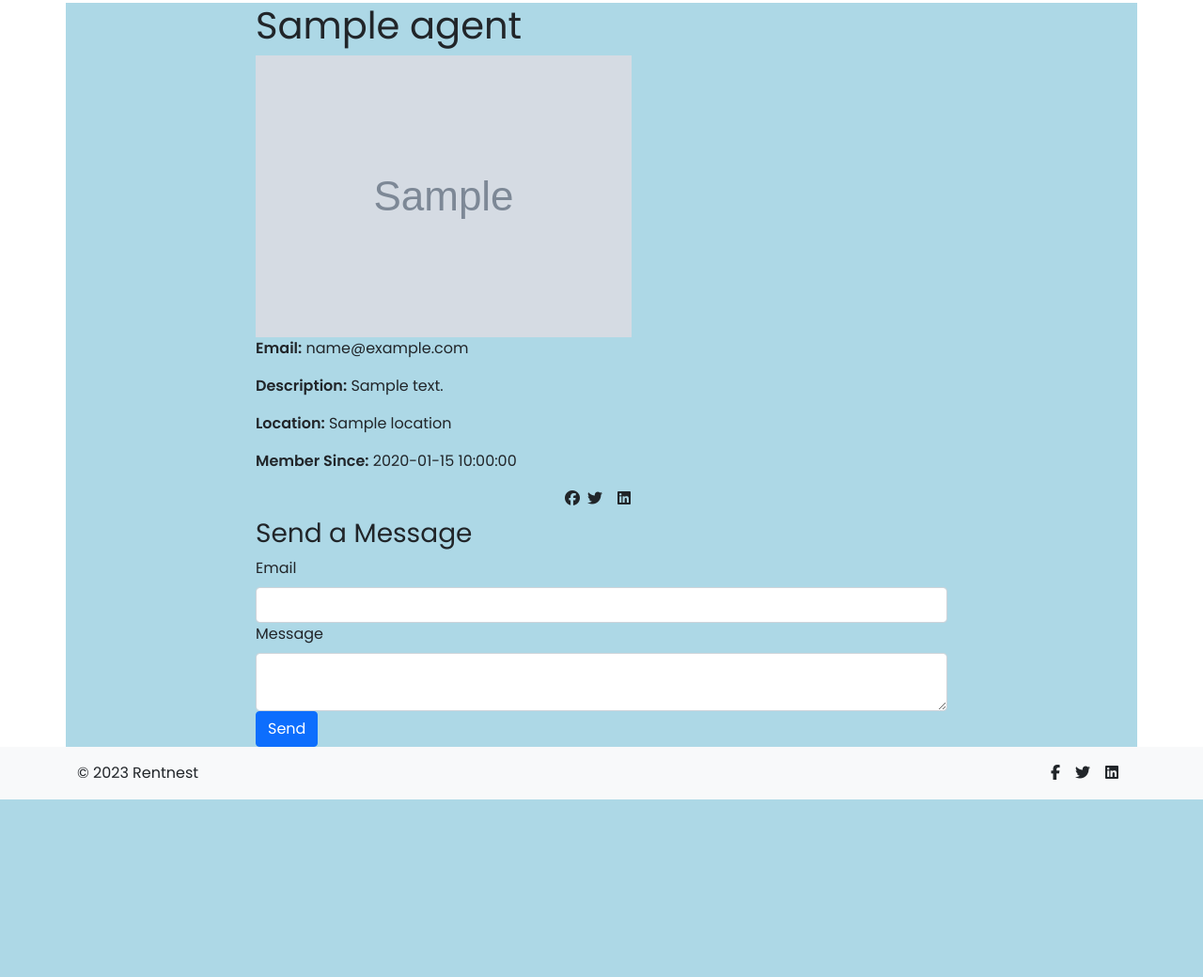
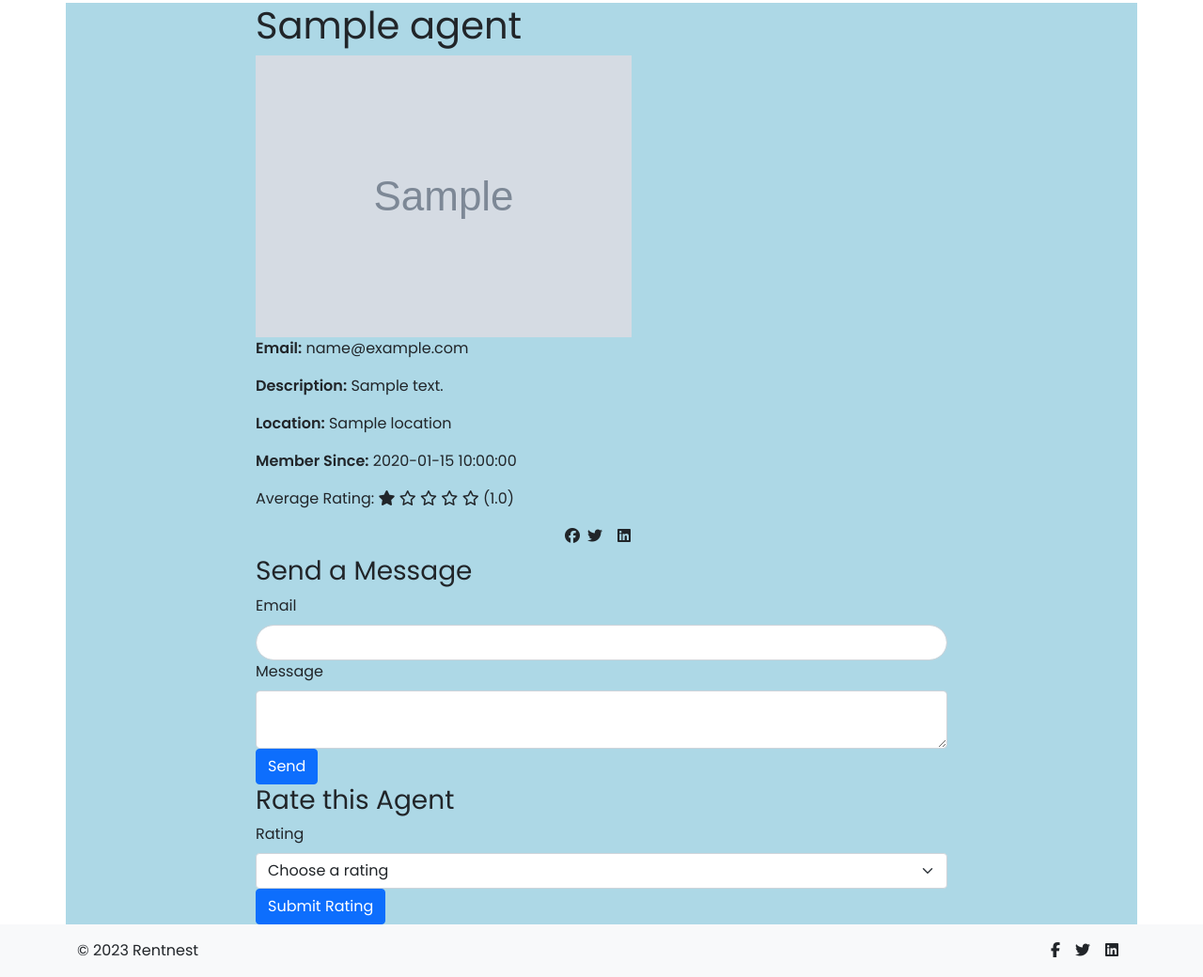
Before and after one commit to samlan24/online-directory, a Flask app: a page that uses app/main/templates/agent_details.html in a window 1280 px wide. Shown: the part 69-1109 px from the top of the page at 94% size. Before the commit the page ends 920 px from the top, so only its background shows below. Run offline with Flask 3, Linux system fonts and the light colour scheme; tables that the repository leaves empty hold one stand-in row (values such as "Sample post"); grey boxes marked "Sample" are stand-in pictures; some libraries are stand-ins or nearby versions.

Commit message:
adding rating feature

```diff
--- a/app/main/routes.py
+++ b/app/main/routes.py
@@ -1,6 +1,6 @@
 import os
 from flask import Blueprint, current_app, render_template, abort, flash, request, redirect, url_for
-from app.models import Agent, Location, Message
+from app.models import Agent, Location, Message, Rating
 from werkzeug.utils import secure_filename
 from app.auth.forms import EditProfileForm, DeleteProfileForm, MessageForm, DeleteMessageForm
 from flask_login import current_user, login_required, logout_user
@@ -59,6 +59,7 @@ def agent(name):
     user = Agent.query.filter_by(name=name).first()
     if user is None:
         abort(404)
+    avg_rating = user.average_rating()
     form = MessageForm()
     if form.validate_on_submit():
         message = Message(
@@ -70,7 +71,7 @@ def agent(name):
         db.session.commit()
         flash('Your message has been sent successfully!', 'success')
         return redirect(url_for('main.public_agent_profile', name=user.name))
-    return render_template('agent_details.html', user=user, form=form)
+    return render_template('agent_details.html', user=user, form=form, avg_rating=avg_rating)
 
 
 # agent details route
@@ -106,6 +107,19 @@ def delete_message(message_id):
     flash('Message deleted successfully.', 'success')
     return redirect(url_for('main.agent_messages', name=agent.name))
 
+# route to handle rating submission
+@main.route('/rate_agent/<name>', methods=['POST'])
+@login_required
+def rate_agent(name):
+    user = Agent.query.filter_by(name=name).first()
+    if user is None:
+        abort(404)
+    rating_value = int(request.form['rating'])
+    rating = Rating(value=rating_value, agent_id=user.id)
+    db.session.add(rating)
+    db.session.commit()
+    flash('Your rating has been submitted!', 'success')
+    return redirect(url_for('main.agent', name=user.name))
 
 # agent delete profile route
 @main.route('/agent_profile/<int:user_id>')
--- a/app/main/templates/agent_details.html
+++ b/app/main/templates/agent_details.html
@@ -13,6 +13,19 @@ content %}
       <p><strong>Description:</strong> {{ user.description }}</p>
       <p><strong>Location:</strong> {{ user.location }}</p>
       <p><strong>Member Since:</strong> {{ user.member_since }}</p>
+      <p>
+        Average Rating: {% if avg_rating %}
+        <span>
+          {% for i in range(1, 6) %}
+          <i
+            class="fa fa-star{% if i > avg_rating %}-o{% endif %}"
+            aria-hidden="true"
+          ></i>
+          {% endfor %}
+        </span>
+        ({{ avg_rating }}) {% else %} No ratings yet {% endif %}
+      </p>
+
       <div class="icons mb-2 d-flex align-items-center justify-content-center">
         <a href="https://www.facebook.com" class="text-dark">
           <i class="fab fa-facebook"></i>
@@ -25,14 +38,11 @@ content %}
         </a>
       </div>
       <h3>Send a Message</h3>
-      <form
-        method="POST"
-        action="{{ url_for('main.agent', name=user.name) }}"
-      >
+      <form method="POST" action="{{ url_for('main.agent', name=user.name) }}">
         {{ form.hidden_tag() }}
         <div class="form-group">
           {{ form.email.label(class="form-label") }} {{
-          form.email(class="form-control") }}
+          form.email(class="form-control rounded-pill") }}
         </div>
         <div class="form-group">
           {{ form.content.label(class="form-label") }} {{
@@ -40,6 +50,26 @@ content %}
         </div>
         <div class="form-group">{{ form.submit(class="btn btn-primary") }}</div>
       </form>
+
+      <h3>Rate this Agent</h3>
+      <form
+        method="POST"
+        action="{{ url_for('main.rate_agent', name=user.name) }}"
+      >
+        {{ form.hidden_tag() }}
+        <div class="form-group">
+          <label for="rating" class="form-label">Rating</label>
+          <select name="rating" id="rating" class="form-select" required>
+            <option value="" selected disabled>Choose a rating</option>
+            <option value="5">5</option>
+            <option value="4">4</option>
+            <option value="3">3</option>
+            <option value="2">2</option>
+            <option value="1">1</option>
+          </select>
+        </div>
+        <button type="submit" class="btn btn-primary">Submit Rating</button>
+      </form>
     </div>
   </div>
 </div>
--- a/app/main/templates/find_agent.html
+++ b/app/main/templates/find_agent.html
@@ -50,7 +50,7 @@ content %}
             alt=""
             class="img-fluid profile_img"
           />
-          <p><strong>Email:</strong> {{ user.email }}</p>
+          <p><strong>Description:</strong> {{ user.description }}</p>
           <p><strong>Location:</strong> {{ user.location }}</p>
           <div
             class="icons mb-2 d-flex align-items-center justify-content-center"
--- a/app/main/templates/index.html
+++ b/app/main/templates/index.html
@@ -134,7 +134,7 @@
             alt=""
             class="img-fluid profile_img"
           />
-          <p><strong>Email:</strong> {{ user.email }}</p>
+          <p><strong>Description:</strong> {{ user.description }}</p>
           <p><strong>Location:</strong> {{ user.location }}</p>
           <div
             class="icons mb-2 d-flex align-items-center justify-content-center"
--- a/app/models.py
+++ b/app/models.py
@@ -4,6 +4,7 @@ from flask_login import UserMixin, login_required
 from flask import current_app
 from . import login_manager
 from datetime import datetime
+from sqlalchemy import func
 
 # Agent model
 class Agent(UserMixin, db.Model):
@@ -17,11 +18,8 @@ class Agent(UserMixin, db.Model):
     description = db.Column(db.String(255))
     member_since = db.Column(db.DateTime(), default=datetime.utcnow)
     image_url = db.Column(db.String(255))
+    ratings = db.relationship('Rating', backref='agent', lazy='dynamic')
     messages = db.relationship('Message', backref='agent', lazy='dynamic')
-
-
-
-
 
     # defining default role for new agents
     def __init__(self, **kwargs):
@@ -58,6 +56,11 @@ class Agent(UserMixin, db.Model):
     @login_manager.user_loader
     def load_user(user_id):
         return Agent.query.get(int(user_id))
+
+    # calculating average rating
+    def average_rating(self):
+        avg_rating = db.session.query(func.avg(Rating.value)).filter(Rating.agent_id == self.id).scalar()
+        return round(avg_rating, 1) if avg_rating else None
 
     def __repr__(self):
         return f'<Agent {self.name}, {self.email}>'
@@ -111,3 +114,10 @@ class Message(db.Model):
 
     def __repr__(self):
         return f'<Message {self.name}, {self.email}>'
+
+
+class Rating(db.Model):
+    __tablename__ = 'ratings'
+    id = db.Column(db.Integer, primary_key=True)
+    value = db.Column(db.Integer, nullable=False)
+    agent_id = db.Column(db.Integer, db.ForeignKey('agents.id'), nullable=False)
```
Also changed, not shown: migrations/versions/cb9e02b0e207_adding_rating_table.py (added, +34 -0 lines).
